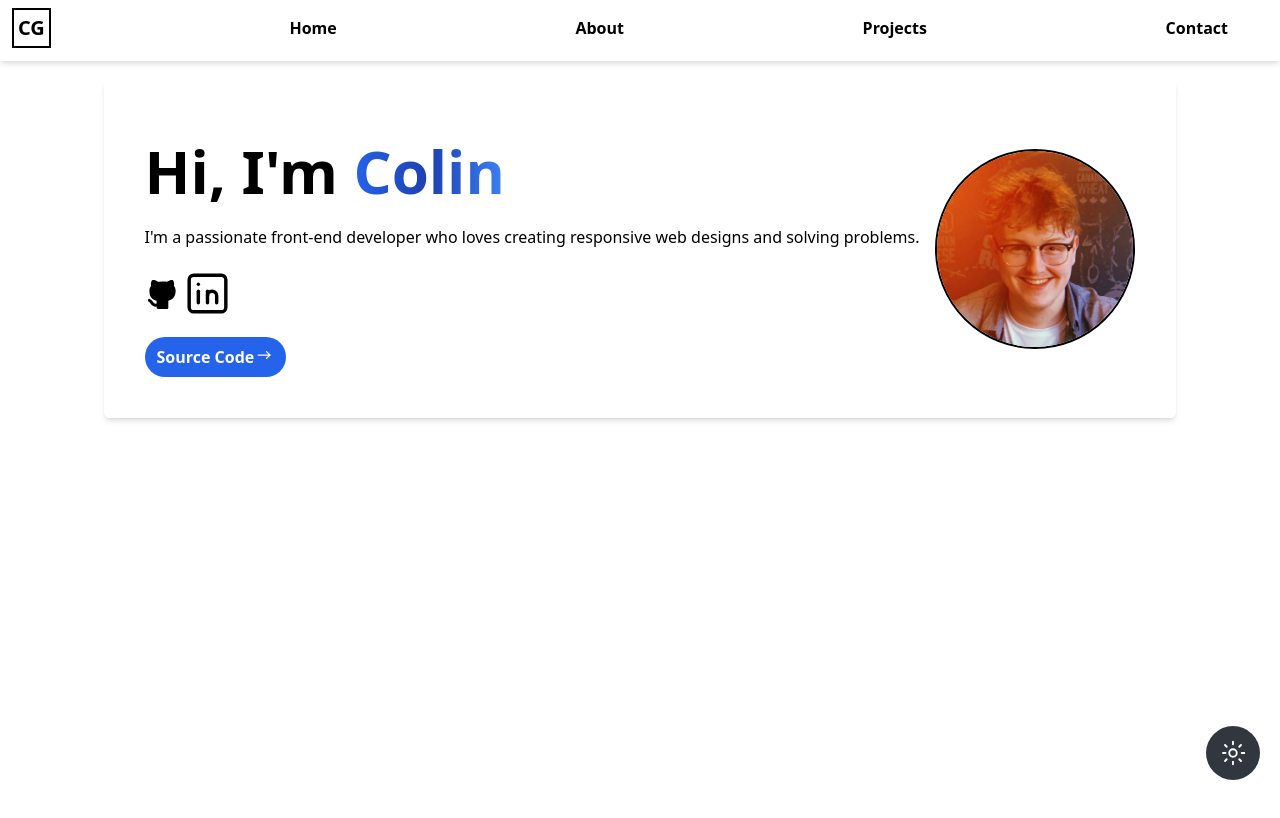
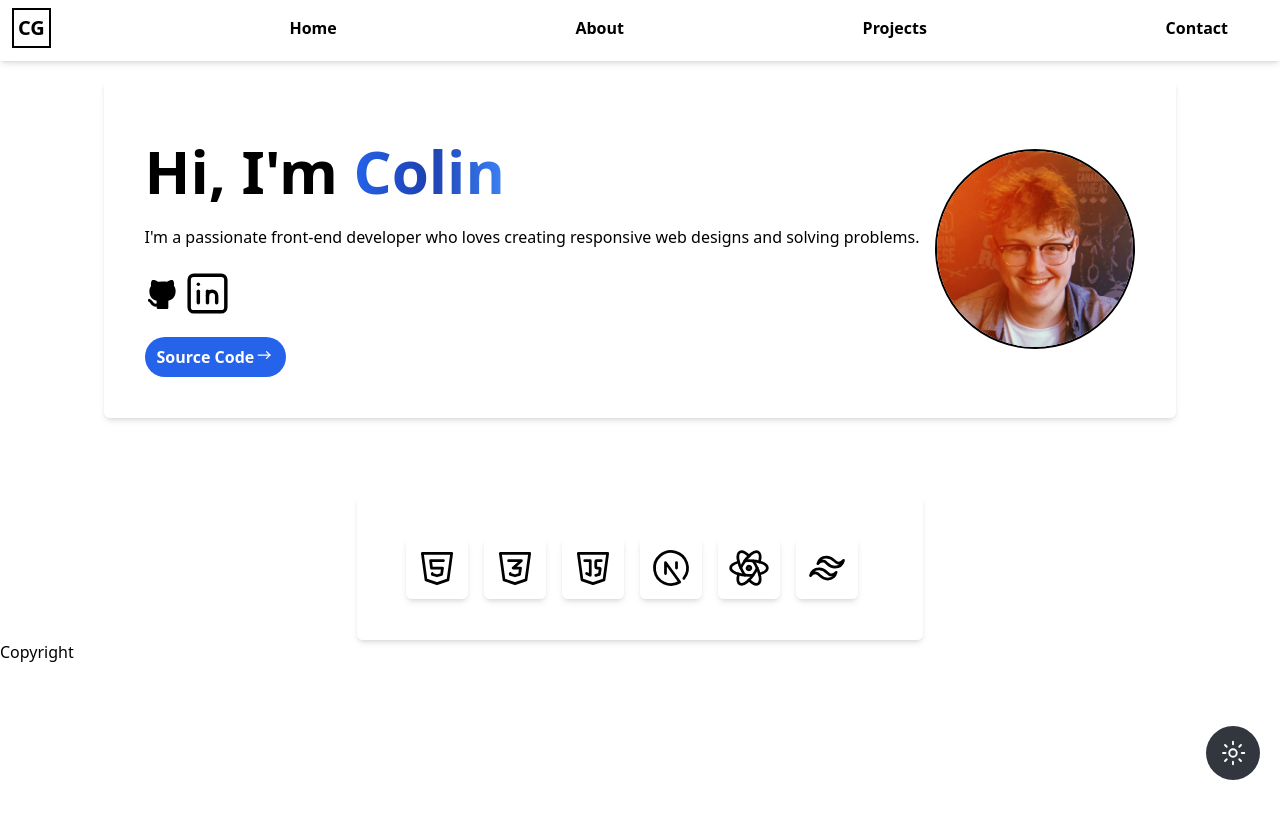
Before and after one commit to colinguinane1/old-portfolio-1, a Next.js app: page / in a window 1280 px wide. Shown: the top 818 px of the page. Built offline with nearby package versions, Linux system fonts and the light colour scheme.

Commit message:
started implementing 2nd card + added footer - dark mode finished

```diff
--- /dev/null
+++ b/src/app/components/Footer.jsx
@@ -0,0 +1,9 @@
+const Footer = () => {
+    return(
+      <footer className='h-[200vh]'>
+        <h1>Copyright</h1>
+      </footer>
+    )
+}
+
+export default Footer
--- a/src/app/components/Index.jsx
+++ b/src/app/components/Index.jsx
@@ -2,6 +2,8 @@
 import LandingCard from "./LandingCard";
 import Navbar from "./Navbar";
 import { useState } from "react";
+import TechStack from "./TechStack";
+import Footer from "./Footer";
 
 function Index() {
     const [darkMode, setDarkMode] = useState(false);
@@ -14,6 +16,10 @@ function Index() {
         <div className={`${darkMode ? "dark" : ""}`}>
             <Navbar />
             <LandingCard />
+            <TechStack />
+            <footer>
+            <Footer />
+            </footer>
             <button onClick={toggleDarkMode} className='fixed hover:p-4 bottom-0 right-0 mb-5 mr-5 bg-[#31363F] dark:bg-white dark:text-black text-white p-3 rounded-full'>
             <svg xmlns="http://www.w3.org/2000/svg" class="icon icon-tabler icon-tabler-brightness-up dark:stroke-black" width="30" height="30" viewBox="0 0 24 24" stroke-width="1.5" stroke="#ffffff" fill="none" stroke-linecap="round" stroke-linejoin="round">
   <path stroke="none" d="M0 0h24v24H0z" fill="none"/>
--- /dev/null
+++ b/src/app/components/TechStack.jsx
@@ -0,0 +1,141 @@
+import Image from "next/image";
+
+const TechStack = () => {
+  return (
+    <main className="flex flex-col items-center mx-5 -mt-96">
+      <div className="border rounded-md shadow-md border-white dark:border-[#31363F] dark:bg-[#31363F] p-10 mt-20 flex flex-col md:flex-row items-center justify-between">
+        <div className="order-2 md:order-1 md:text-left md:mr-4 mb-4 md:mb-0 flex">
+          {/*HTML ICON CONTAINER*/}
+          <div className="border rounded-md shadow-md border-white dark:border-[#31363F] max-w-fit p-2 flex mx-2 hover:shadow-orange-500">
+            <svg
+              xmlns="http://www.w3.org/2000/svg"
+              className="icon icon-tabler icon-tabler-brand-html5 dark:stroke-white hover:stroke-orange-500 dark:hover:stroke-orange-500"
+              width="44"
+              height="44"
+              viewBox="0 0 24 24"
+              strokeWidth="1.5"
+              stroke="#000000"
+              fill="none"
+              strokeLinecap="round"
+              strokeLinejoin="round"
+            >
+              <path stroke="none" d="M0 0h24v24H0z" fill="none" />
+              <path d="M20 4l-2 14.5l-6 2l-6 -2l-2 -14.5z" />
+              <path d="M15.5 8h-7l.5 4h6l-.5 3.5l-2.5 .75l-2.5 -.75l-.1 -.5" />
+            </svg>
+          </div>
+
+          {/*CSS ICON */}
+          <div className="border rounded-md shadow-md border-white dark:border-[#31363F] max-w-fit p-2 flex mx-2 hover:shadow-blue-600">
+            <svg
+              xmlns="http://www.w3.org/2000/svg"
+              className="icon icon-tabler icon-tabler-brand-css3 hover:stroke-blue-600 dark:stroke-white dark:hover:stroke-blue-600 "
+              width="44"
+              height="44"
+              viewBox="0 0 24 24"
+              strokeWidth="1.5"
+              stroke="#000000"
+              fill="none"
+              strokeLinecap="round"
+              strokeLinejoin="round"
+            >
+              <path stroke="none" d="M0 0h24v24H0z" fill="none" />
+              <path d="M20 4l-2 14.5l-6 2l-6 -2l-2 -14.5z" />
+              <path d="M8.5 8h7l-4.5 4h4l-.5 3.5l-2.5 .75l-2.5 -.75l-.1 -.5" />
+            </svg>
+          </div>
+
+          {/*JS ICON */}
+          <div className="border rounded-md shadow-md border-white dark:border-[#31363F] max-w-fit p-2 flex mx-2 hover:shadow-yellow-300 ">
+            <svg
+              xmlns="http://www.w3.org/2000/svg"
+              class="icon icon-tabler icon-tabler-brand-javascript dark:stroke-white dark:stroke-white hover:stroke-yellow-600 dark:hover:stroke-yellow-600"
+              className=""
+              width="44"
+              height="44"
+              viewBox="0 0 24 24"
+              stroke-width="1.5"
+              stroke="#000000"
+              fill="none"
+              stroke-linecap="round"
+              stroke-linejoin="round"
+            >
+              <path stroke="none" d="M0 0h24v24H0z" fill="none" />
+              <path d="M20 4l-2 14.5l-6 2l-6 -2l-2 -14.5z" />
+              <path d="M7.5 8h3v8l-2 -1" />
+              <path d="M16.5 8h-2.5a.5 .5 0 0 0 -.5 .5v3a.5 .5 0 0 0 .5 .5h1.423a.5 .5 0 0 1 .495 .57l-.418 2.93l-2 .5" />
+            </svg>
+          </div>
+
+          {/*NEXTJS ICON */}
+          <div className="border rounded-md shadow-md border-white dark:border-[#31363F] max-w-fit p-2 flex mx-2 hover:shadow-gray-500 ">
+            <svg
+              xmlns="http://www.w3.org/2000/svg"
+              class="icon icon-tabler icon-tabler-brand-nextjs dark:stroke-white dark:hover:stroke-gray-500 hover:stroke-gray-500"
+              width="44"
+              height="44"
+              viewBox="0 0 24 24"
+              stroke-width="1.5"
+              stroke="#000000"
+              fill="none"
+              stroke-linecap="round"
+              stroke-linejoin="round"
+            >
+              <path stroke="none" d="M0 0h24v24H0z" fill="none" />
+              <path d="M9 15v-6l7.745 10.65a9 9 0 1 1 2.255 -1.993" />
+              <path d="M15 12v-3" />
+            </svg>
+          </div>
+
+          {/*REACT ICON */}
+          <div className="border rounded-md shadow-md border-white dark:border-[#31363F] max-w-fit p-2 flex mx-2 hover:shadow-blue-600 ">
+            <svg
+              xmlns="http://www.w3.org/2000/svg"
+              class="icon icon-tabler icon-tabler-brand-react"
+              className="dark:stroke-white dark:hover:stroke-blue-600 hover:stroke-blue-600"
+              width="44"
+              height="44"
+              viewBox="0 0 24 24"
+              stroke-width="1.5"
+              stroke="#000000"
+              fill="none"
+              stroke-linecap="round"
+              stroke-linejoin="round"
+            >
+              <path stroke="none" d="M0 0h24v24H0z" fill="none" />
+              <path d="M6.306 8.711c-2.602 .723 -4.306 1.926 -4.306 3.289c0 2.21 4.477 4 10 4c.773 0 1.526 -.035 2.248 -.102" />
+              <path d="M17.692 15.289c2.603 -.722 4.308 -1.926 4.308 -3.289c0 -2.21 -4.477 -4 -10 -4c-.773 0 -1.526 .035 -2.25 .102" />
+              <path d="M6.305 15.287c-.676 2.615 -.485 4.693 .695 5.373c1.913 1.105 5.703 -1.877 8.464 -6.66c.387 -.67 .733 -1.339 1.036 -2" />
+              <path d="M17.694 8.716c.677 -2.616 .487 -4.696 -.694 -5.376c-1.913 -1.105 -5.703 1.877 -8.464 6.66c-.387 .67 -.733 1.34 -1.037 2" />
+              <path d="M12 5.424c-1.925 -1.892 -3.82 -2.766 -5 -2.084c-1.913 1.104 -1.226 5.877 1.536 10.66c.386 .67 .793 1.304 1.212 1.896" />
+              <path d="M12 18.574c1.926 1.893 3.821 2.768 5 2.086c1.913 -1.104 1.226 -5.877 -1.536 -10.66c-.375 -.65 -.78 -1.283 -1.212 -1.897" />
+              <path d="M11.5 12.866a1 1 0 1 0 1 -1.732a1 1 0 0 0 -1 1.732z" />
+            </svg>
+          </div>
+
+          {/*TAILWIND ICON */}
+          <div className="border rounded-md shadow-md border-white dark:border-[#31363F] max-w-fit p-2 flex mx-2 hover:shadow-teal-400 ">
+            <svg
+              xmlns="http://www.w3.org/2000/svg"
+              class="icon icon-tabler icon-tabler-brand-tailwind"
+              className='dark:stroke-white hover:stroke-teal-400 dark:hover:stroke-teal-400'
+              width="44"
+              height="44"
+              viewBox="0 0 24 24"
+              stroke-width="1.5"
+              stroke="#000000"
+              fill="none"
+              stroke-linecap="round"
+              stroke-linejoin="round"
+            >
+              <path stroke="none" d="M0 0h24v24H0z" fill="none" />
+              <path d="M11.667 6c-2.49 0 -4.044 1.222 -4.667 3.667c.933 -1.223 2.023 -1.68 3.267 -1.375c.71 .174 1.217 .68 1.778 1.24c.916 .912 2 1.968 4.288 1.968c2.49 0 4.044 -1.222 4.667 -3.667c-.933 1.223 -2.023 1.68 -3.267 1.375c-.71 -.174 -1.217 -.68 -1.778 -1.24c-.916 -.912 -1.975 -1.968 -4.288 -1.968zm-4 6.5c-2.49 0 -4.044 1.222 -4.667 3.667c.933 -1.223 2.023 -1.68 3.267 -1.375c.71 .174 1.217 .68 1.778 1.24c.916 .912 1.975 1.968 4.288 1.968c2.49 0 4.044 -1.222 4.667 -3.667c-.933 1.223 -2.023 1.68 -3.267 1.375c-.71 -.174 -1.217 -.68 -1.778 -1.24c-.916 -.912 -1.975 -1.968 -4.288 -1.968z" />
+            </svg>
+          </div>
+        </div>
+      </div>
+    </main>
+  );
+};
+
+export default TechStack;
--- a/src/app/globals.css
+++ b/src/app/globals.css
@@ -20,6 +20,9 @@
 .dark {
   background-color: #222831;
 }
+body{
+  min-height: fit-content;
+}
 
 .head_text{
   @apply mt-5 text-5xl font-extrabold leading-[1.15] text-black dark:text-white sm:text-6xl;
@@ -28,15 +31,19 @@
   @apply bg-gradient-to-r from-blue-600 via-blue-800 to-blue-500 inline-block text-transparent bg-clip-text
 }
 .on_hover{
-  @apply hover:bg-[#00abfb] hover:border-[#00abfb]
+  @apply hover:bg-[#00abfb] hover:border-[#00abfb];
+  transition: 0s ease;
 }
 .svg_hover{
-  @apply dark:text-white
+  @apply dark:text-white;
+  transition: 0s ease;
+
 }
 
 .svg_hover:hover{
   color: #00abfb;
   border-color: #00abfb;
+  transition: 0s ease;
 }
 .button_hover:hover{
   background-color: rgb(21, 0, 255);
@@ -47,6 +54,7 @@
 .button_hover{
 }
 .menu{
+  transition: 0s ease;
 }
 .rotate-up {
   transform: rotate(90deg);
--- a/src/app/page.js
+++ b/src/app/page.js
@@ -7,7 +7,7 @@ import Index from "./components/Index";
 
 export default function Home() {
   return (
-    <body className="dark:bg-black">
+    <body className="dark:bg-black min-h-fit">
      <Index></Index>
     </body>
   );
```
